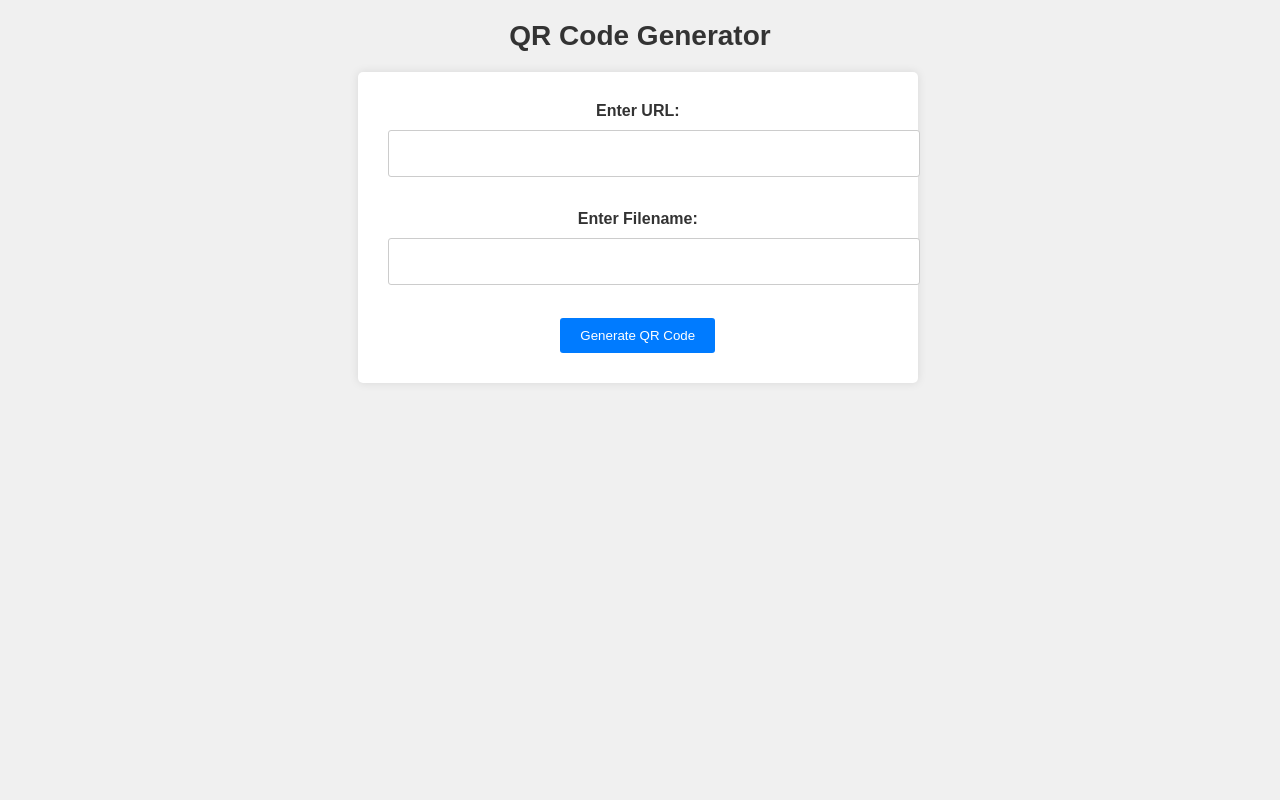
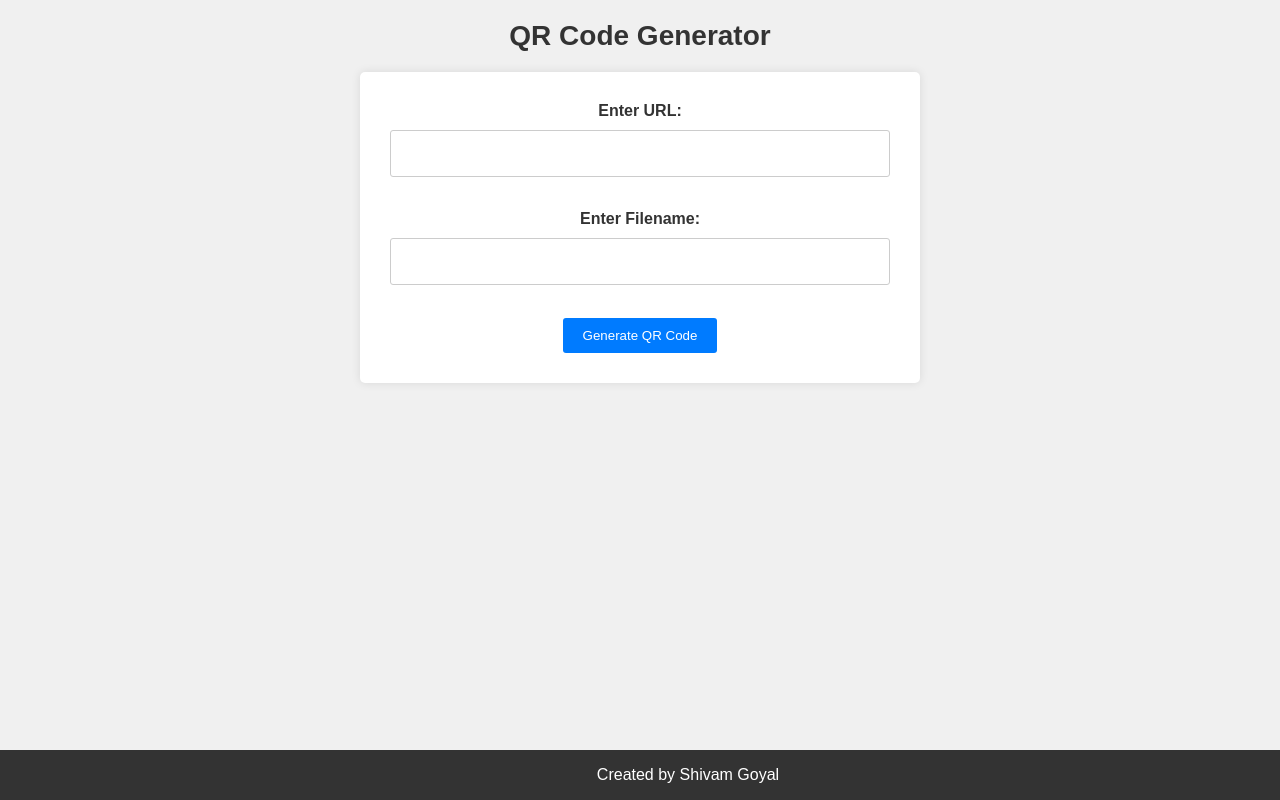
Before and after one commit to ShivamGoyal03/QR-Hosting, a Flask app: page / in a window 1280 px wide. Run offline with Flask 2, Linux system fonts and the light colour scheme.

Commit message:
Updates for Deployment
added option to direct download, and footer initials

```diff
--- a/app.py
+++ b/app.py
@@ -1,5 +1,6 @@
 import png
 import pyqrcode
+from io import BytesIO
 from flask import Flask, render_template, request, send_file
 
 app = Flask(__name__)
@@ -14,9 +15,11 @@ def generate_qr_code():
     filename = request.form["filename"]
 
     qr = pyqrcode.create(url)
-    qr.png(f"static/{filename}.png", scale=8)
+    stream = BytesIO()
+    qr.png(stream, scale=8)
+    stream.seek(0)
 
-    return send_file(f"static/{filename}.png", mimetype="image/png")
+    return send_file(stream, mimetype="image/png", as_attachment=True, download_name=f'{filename}.png')
 
 if __name__ == "__main__":
     app.run(debug=True)
--- a/static/style.css
+++ b/static/style.css
@@ -1,4 +1,8 @@
 /* Reset some default styles for consistent rendering */
+a {
+    text-decoration: none;
+    color: #007bff;
+  }
 body, h1, h2, p, form, input, button {
     margin: 0;
     padding: 0;
@@ -26,10 +30,29 @@ body, h1, h2, p, form, input, button {
     border-radius: 5px;
     padding: 30px;
     box-shadow: 0 0 10px rgba(0, 0, 0, 0.1);
-    display: inline-block;
+    display: block;
     width: 80%;
     max-width: 500px;
     margin: 0 auto;
+  }
+
+  /* Footer */
+  footer {
+    position: fixed;
+    left: 0;
+    right: 0;
+    bottom: 0;
+    width: 100%;
+    text-align: center;
+    background-color: #333;
+    color: #fff;
+    padding: 1em 3em;
+    margin: 0;
+  }
+
+  footer a {
+    color: inherit;
+    text-decoration-line: none;
   }
 
   /* Style form labels */
@@ -43,6 +66,7 @@ body, h1, h2, p, form, input, button {
   input[type="text"] {
     width: 100%;
     padding: 15px;
+    box-sizing: border-box;
     margin-bottom: 15px;
     border: 1px solid #ccc;
     border-radius: 3px;
--- a/templates/index.html
+++ b/templates/index.html
@@ -14,5 +14,8 @@
         <button type="submit">Generate QR Code</button>
     </form>
     <img id="qr_code" src="">
+    <footer>
+        <p>Created by <a href="https://github.com/ShivamGoyal03/" target="_blank" rel="noopener noreferrer">Shivam Goyal</a></p>
+    </footer>
 </body>
 </html>
```
